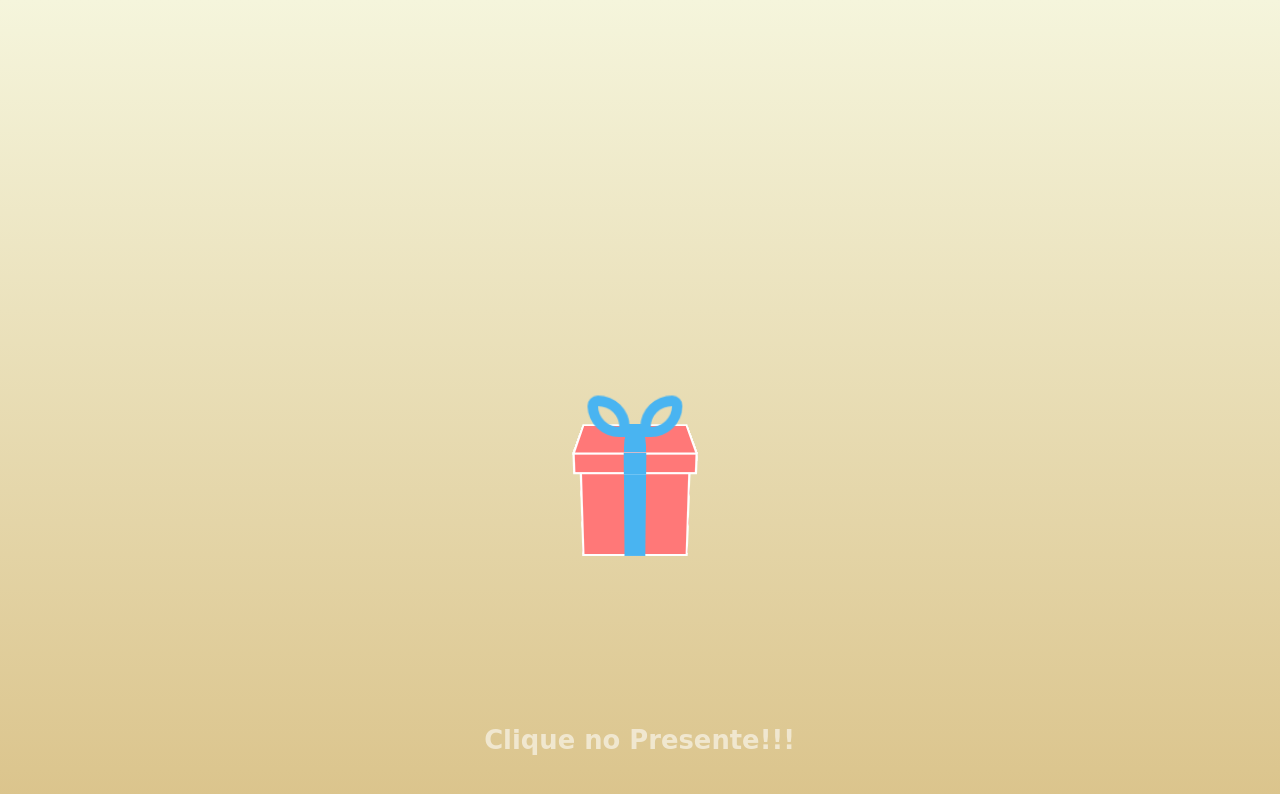
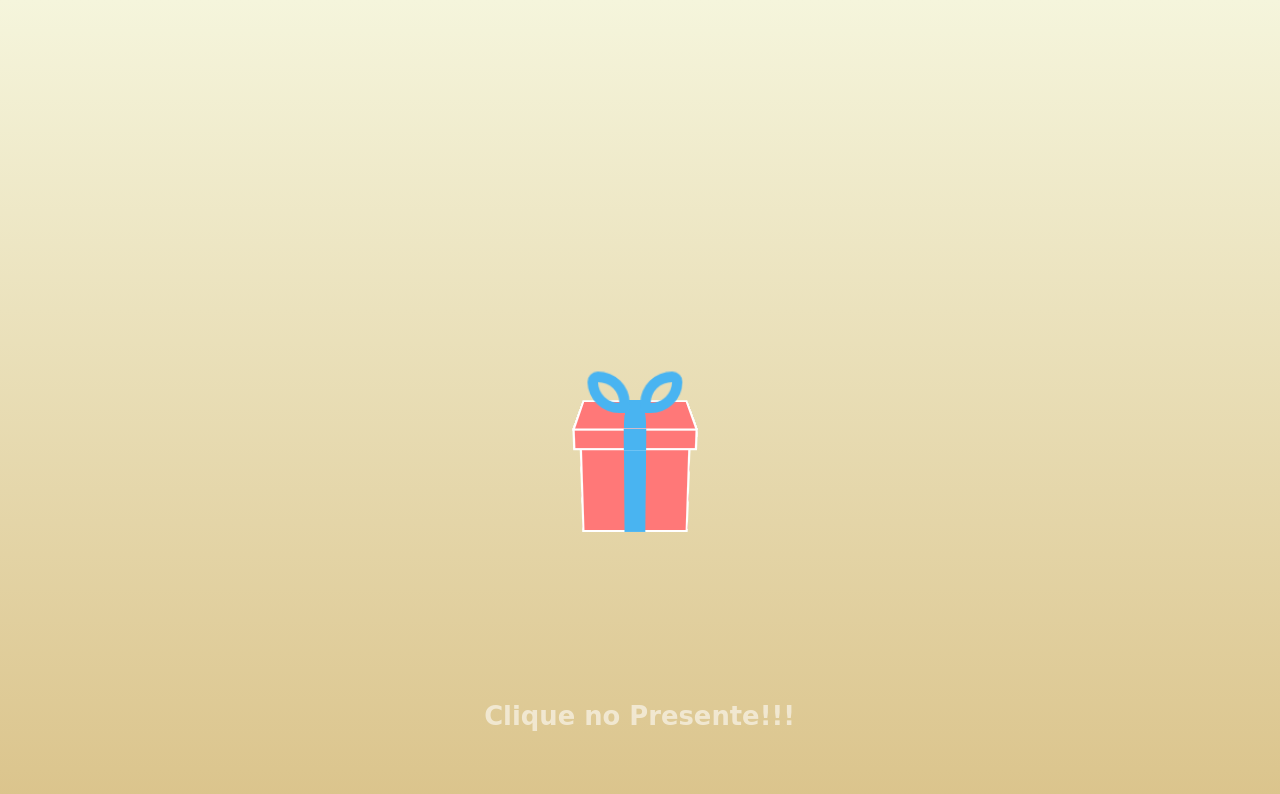
Before and after one commit to Yuridemolidor/Anivers-rio, a plain HTML site: page index.html in a window 1280 px wide. Drawn offline with Linux system fonts and the light colour scheme; a web font is replaced by a local one.

Commit message:
ajeitando a posicao do html 1

```diff
--- a/src/styles/giftBox.css
+++ b/src/styles/giftBox.css
@@ -10,7 +10,7 @@ body {
     flex-direction: column;
     align-items: center;
     height: 100vh;
-    margin: 0;
+    margin-top: -1.5rem;
     overflow: hidden;
 }
 
```
